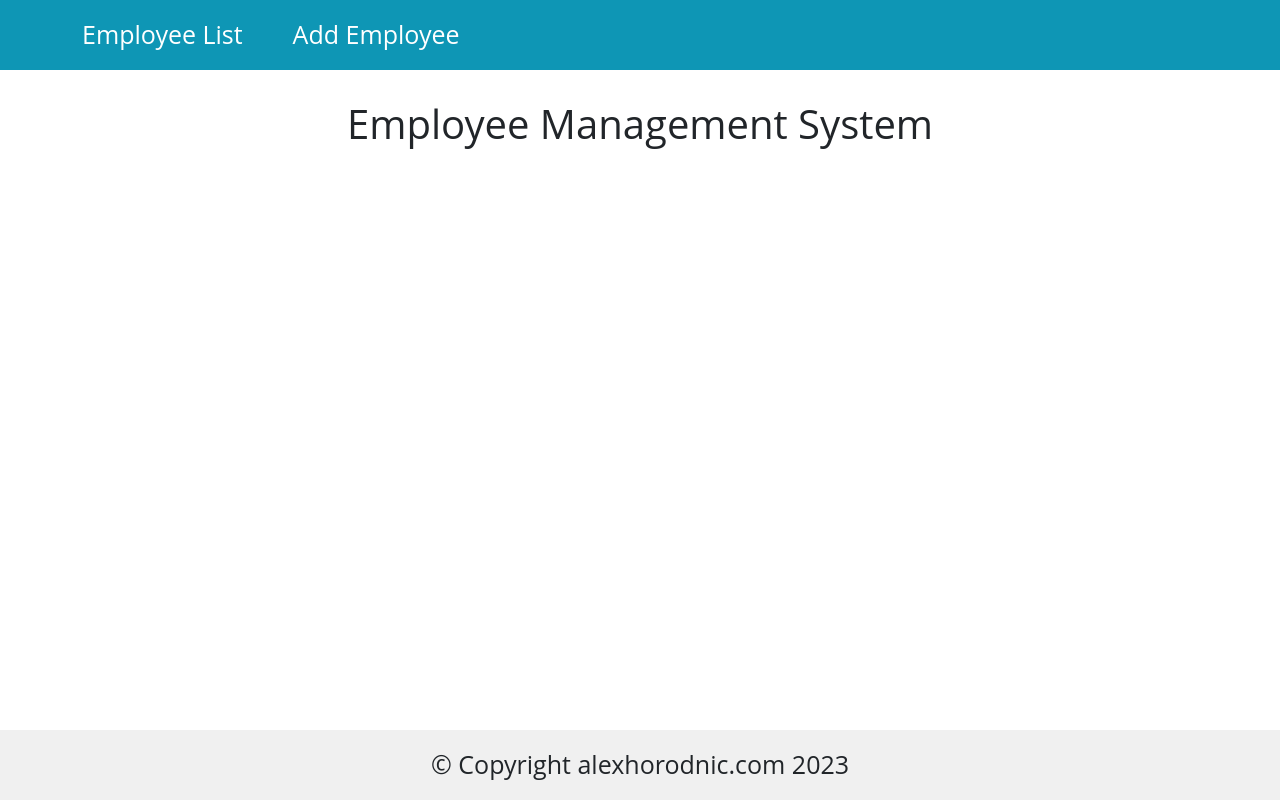
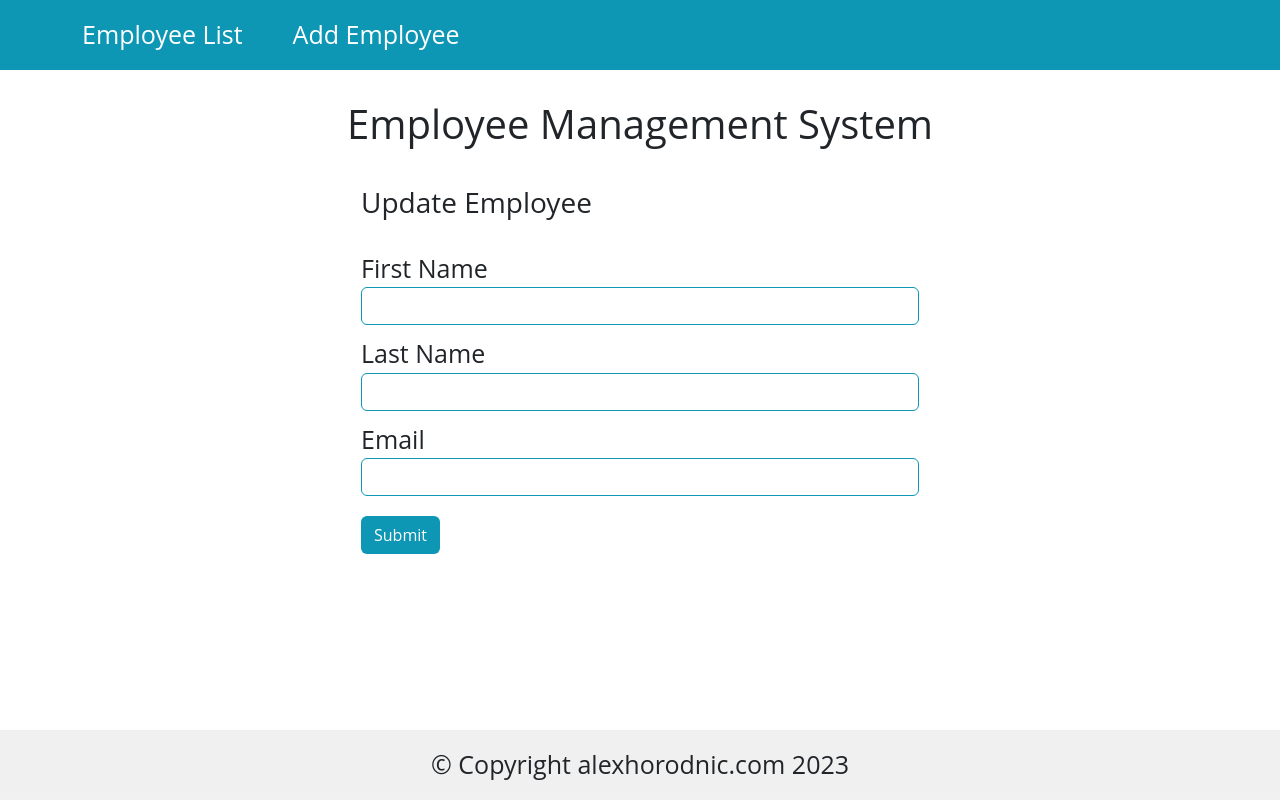
Before and after one commit to AlexHorodnic/employee-management-fullstack-app, an Angular app in the folder employee-management-frontend/: page /update-employee/1 in a window 1280 px wide. Before the commit this address led to /. Built offline with nearby package versions, Linux system fonts and the light colour scheme; no server answers.

Commit message:
Create update employee component, modify routing, add necessary methods inside the service.

```diff
--- a/employee-management-frontend/src/app/app.routes.ts
+++ b/employee-management-frontend/src/app/app.routes.ts
@@ -1,9 +1,11 @@
 import { Routes } from '@angular/router';
 import { EmployeeListComponent } from './employee-list/employee-list.component';
 import {CreateEmployeeComponent} from "./create-employee/create-employee.component";
+import {UpdateEmployeeComponent} from "./update-employee/update-employee.component";
 
 export const routes: Routes = [
   { path: 'employees', component: EmployeeListComponent },
   { path: 'create-employee', component: CreateEmployeeComponent },
+  { path: 'update-employee/:id', component: UpdateEmployeeComponent },
   { path: '', redirectTo: 'employees', pathMatch: 'full' }
 ];
--- a/employee-management-frontend/src/app/employee-list/employee-list.component.html
+++ b/employee-management-frontend/src/app/employee-list/employee-list.component.html
@@ -5,6 +5,7 @@
       <th>First Name</th>
       <th>Last Name</th>
       <th>Email</th>
+      <th></th>
     </tr>
   </thead>
   <tbody>
@@ -12,6 +13,9 @@
       <td>{{ employee.firstName }}</td>
       <td>{{ employee.lastName }}</td>
       <td>{{ employee.emailId }}</td>
+      <td>
+        <button (click)="updateEmployee(employee.id)" class="btn btn-info">Update</button>
+      </td>
     </tr>
   </tbody>
 </table>
--- a/employee-management-frontend/src/app/employee-list/employee-list.component.ts
+++ b/employee-management-frontend/src/app/employee-list/employee-list.component.ts
@@ -2,6 +2,7 @@
 import { CommonModule } from '@angular/common';
 import { Employee } from '../employee';
 import { EmployeeService } from '../employee.service';
+import {Router} from "@angular/router";
 
 @Component({
   selector: 'app-employee-list',
@@ -12,7 +13,7 @@
 })
 export class EmployeeListComponent implements OnInit {
   employees?: Employee[];
-  constructor(private employeeService: EmployeeService) {}
+  constructor(private employeeService: EmployeeService, private router: Router) {}
   ngOnInit() {
     this.getEmployees();
   }
@@ -22,4 +23,8 @@
       this.employees = data;
     });
   }
+
+  updateEmployee(id?: number){
+    this.router.navigate(['update-employee', id])
+  }
 }
--- a/employee-management-frontend/src/app/employee.service.ts
+++ b/employee-management-frontend/src/app/employee.service.ts
@@ -17,4 +17,11 @@
   createEmployee(employee: Employee): Observable<Object>{
     return this.httpClient.post(`${this.baseURL}`, employee)
   }
+  getEmployeeById(id: number): Observable<Employee>{
+    return this.httpClient.get<Employee>(`${this.baseURL}/${id}`);
+  }
+
+  updateEmployee(id:number, employee: Employee): Observable<Object>{
+    return this.httpClient.post(`${this.baseURL}/${id}`, employee);
+  }
 }
--- /dev/null
+++ b/employee-management-frontend/src/app/update-employee/update-employee.component.html
@@ -0,0 +1,19 @@
+
+<div class="col-md-6 offset-3">
+  <h3>Update Employee</h3>
+  <form (ngSubmit)="onSubmit()">
+    <div class="form-group">
+      <label for="FirstName">First Name</label>
+      <input type="text" class="form-control" id="FirstName" [(ngModel)]="employee.firstName" name="firstName">
+    </div>
+    <div class="form-group">
+      <label for="LastName">Last Name</label>
+      <input type="text" class="form-control" id="LastName" [(ngModel)]="employee.lastName" name="lastName">
+    </div>
+    <div class="form-group">
+      <label for="Email">Email</label>
+      <input type="text" class="form-control" id="Email" [(ngModel)]="employee.emailId" name="emailId">
+    </div>
+    <button type="submit" class="btn">Submit</button>
+  </form>
+</div>
--- /dev/null
+++ b/employee-management-frontend/src/app/update-employee/update-employee.component.scss
@@ -0,0 +1,16 @@
+.btn{
+  color: white;
+  background-color: #0e96b5;
+  margin-top: 20px;
+}
+.form-group{
+  margin-top: 10px;
+
+}
+form{
+  margin-top: 30px;
+}
+input{
+  border: 1px solid #0e96b5;
+
+}
--- /dev/null
+++ b/employee-management-frontend/src/app/update-employee/update-employee.component.ts
@@ -0,0 +1,50 @@
+import { Component, OnInit } from '@angular/core';
+import { CommonModule } from '@angular/common';
+import { FormsModule } from '@angular/forms';
+import { EmployeeService } from '../employee.service';
+import { Employee } from '../employee';
+import { ActivatedRoute, Router } from '@angular/router';
+
+@Component({
+  selector: 'app-update-employee',
+  standalone: true,
+  imports: [CommonModule, FormsModule],
+  templateUrl: './update-employee.component.html',
+  styleUrl: './update-employee.component.scss',
+})
+export class UpdateEmployeeComponent implements OnInit {
+  id: number = this.route.snapshot.params['id'];
+  employee: Employee = new Employee();
+  constructor(
+    private employeeService: EmployeeService,
+    private route: ActivatedRoute,
+    private router: Router,
+  ) {}
+
+  ngOnInit(): void {
+    this.employeeService.getEmployeeById(this.id).subscribe(
+      (data) => {
+        this.employee = data;
+      },
+      (error) => console.log(error),
+    );
+  }
+
+  updateEmployee() {
+    this.employeeService.updateEmployee(this.id, this.employee).subscribe(
+      (data) => {
+        this.goToEmployeeList();
+      },
+      (error) => {
+        console.log(error);
+      },
+    );
+  }
+
+  onSubmit() {
+    this.updateEmployee();
+  }
+  goToEmployeeList() {
+    this.router.navigate(['/employees']);
+  }
+}
```
Also changed, not shown: 1 other file (tests, documents, lock files or other folders).
